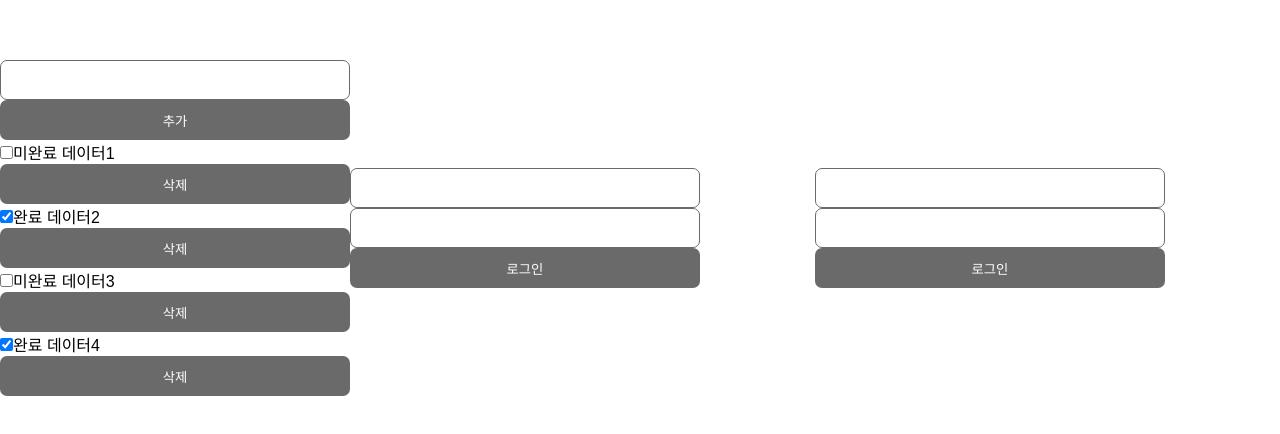
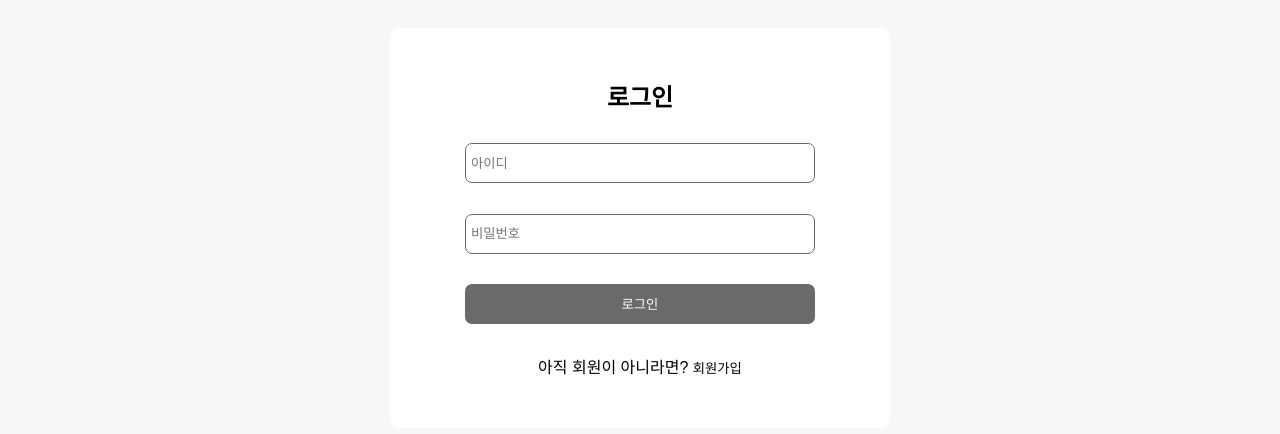
Before and after one commit to team-hikers/Client, a React (Create React App) app: page / in a window 1280 px wide. Shown: the part 172-606 px from the top of the page. Built offline with nearby package versions, Linux system fonts and the light colour scheme.

Commit message:
[feat] signin 레이아웃 설정 #4

```diff
--- a/src/App.tsx
+++ b/src/App.tsx
@@ -8,9 +8,9 @@ function App() {
   return (
     <Container>
       <GlobalStyle />
-      <Todo />
+      {/* <Todo /> */}
       <SignIn />
-      <SignUp />
+      {/* <SignUp /> */}
     </Container>
   );
 }
--- a/src/components/AddTodoItem.tsx
+++ b/src/components/AddTodoItem.tsx
@@ -1,6 +1,4 @@
 import { useEffect, useState } from 'react';
-import Button from './Button';
-import Input from './Input';
 
 const AddTodoItem = () => {
   const [inputText, setInputText] = useState('');
@@ -10,8 +8,8 @@ const AddTodoItem = () => {
   }, [inputText]);
   return (
     <>
-      <Input name='contents' onChange={handleChange} />
-      <Button label='추가' onClick={handleClick} />
+      <input type='text' name='contents' onChange={handleChange} />
+      <button onClick={handleClick}>추가</button>
     </>
   );
   function handleChange({ target: { value } }: { target: { value: string } }) {
--- a/src/components/Input.tsx
+++ b/src/components/Input.tsx
@@ -2,11 +2,12 @@ import styled from "styled-components";
 
 type Props = {
   name: string;
+  placeholder: string;
   onChange: ({ target: { value, name } }: { target: { value: string; name: string } }) => void;
 };
 
-const Input = ({ name, onChange }: Props) => {
-  return <StyledInput type='text' name={name} onChange={onChange} />;
+const Input = ({ name, placeholder, onChange }: Props) => {
+  return <StyledInput type='text' name={name} placeholder={placeholder} onChange={onChange} />;
 };
 
 export default Input;
@@ -16,4 +17,5 @@ const StyledInput = styled.input`
   border-radius: 7px;
   width: 350px;
   height: 40px;
+  padding: 10px 5px;
 `
--- a/src/pages/SignIn.tsx
+++ b/src/pages/SignIn.tsx
@@ -1,4 +1,5 @@
-import { useEffect, useState } from 'react';
+import { useState } from 'react';
+import styled from 'styled-components';
 import Button from '../components/Button';
 import Input from '../components/Input';
 
@@ -8,16 +9,18 @@ const SignIn = () => {
     password: '',
   });
 
-  useEffect(() => {
-    console.log(loginData);
-  }, [loginData]);
   return (
-    <div>
-      <Input name='id' onChange={handleChange} />
-      <Input name='password' onChange={handleChange} />
+    <Container>
+      <h2>로그인</h2>
+      <Input name='id' placeholder='아이디' onChange={handleChange} />
+      <Input name='password' placeholder='비밀번호' onChange={handleChange} />
       <Button label='로그인' onClick={handleClick} />
-    </div>
+      <p>
+        아직 회원이 아니라면? <button>회원가입</button>
+      </p>
+    </Container>
   );
+
   function handleChange({ target: { value, name } }: { target: { value: string; name: string } }) {
     setLoginData((prev) => ({ ...prev, [name]: value }));
   }
@@ -28,3 +31,15 @@ const SignIn = () => {
 };
 
 export default SignIn;
+
+const Container = styled.div`
+  display: flex;
+  flex-direction: column;
+  align-items: center;
+  justify-content: space-between;
+  background-color: #fff;
+  border-radius: 10px;
+  width: 500px;
+  height: 400px;
+  padding: 50px;
+`;
--- a/src/pages/SignUp.tsx
+++ b/src/pages/SignUp.tsx
@@ -14,9 +14,9 @@ const SignUp = () => {
   }, [signUpData]);
   return (
     <div>
-      <Input name='id' onChange={handleChange} />
-      <Input name='password' onChange={handleChange} />
-      <Input name='confirmPassword' onChange={handleChange} />
+      <Input name='id' placeholder='아이디' onChange={handleChange} />
+      <Input name='password' placeholder='비밀번호' onChange={handleChange} />
+      <Input name='confirmPassword' placeholder='비밀번호 확인' onChange={handleChange} />
       <Button label='회원가입' onClick={handleClick} />
     </div>
   );
--- a/src/styles/GlobalStyle.ts
+++ b/src/styles/GlobalStyle.ts
@@ -6,6 +6,9 @@ const GlobalStyle = createGlobalStyle`
     padding: 0;
     box-sizing: border-box;
     font-family: 'Noto Sans KR', sans-serif;
+  }
+  body {
+    background-color: #F8F8F8;
   }
   li {
     list-style: none;
```
